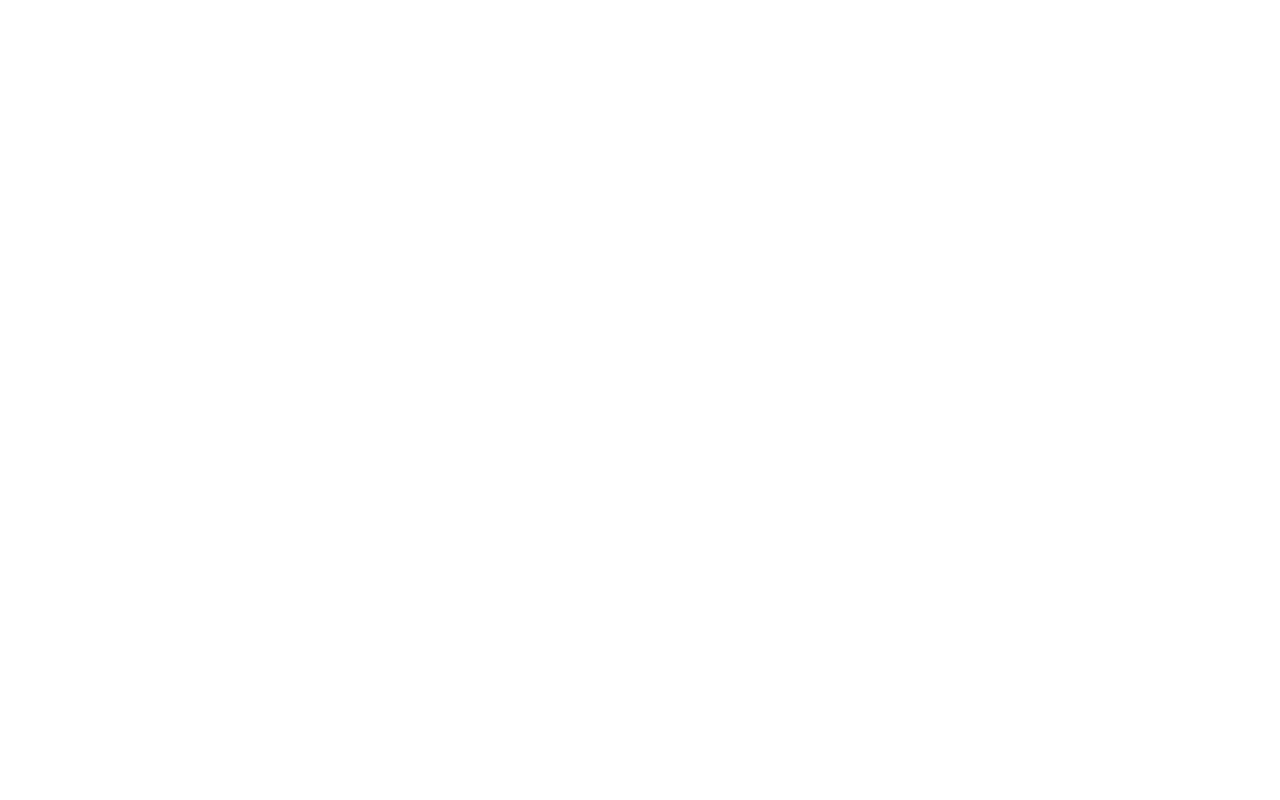
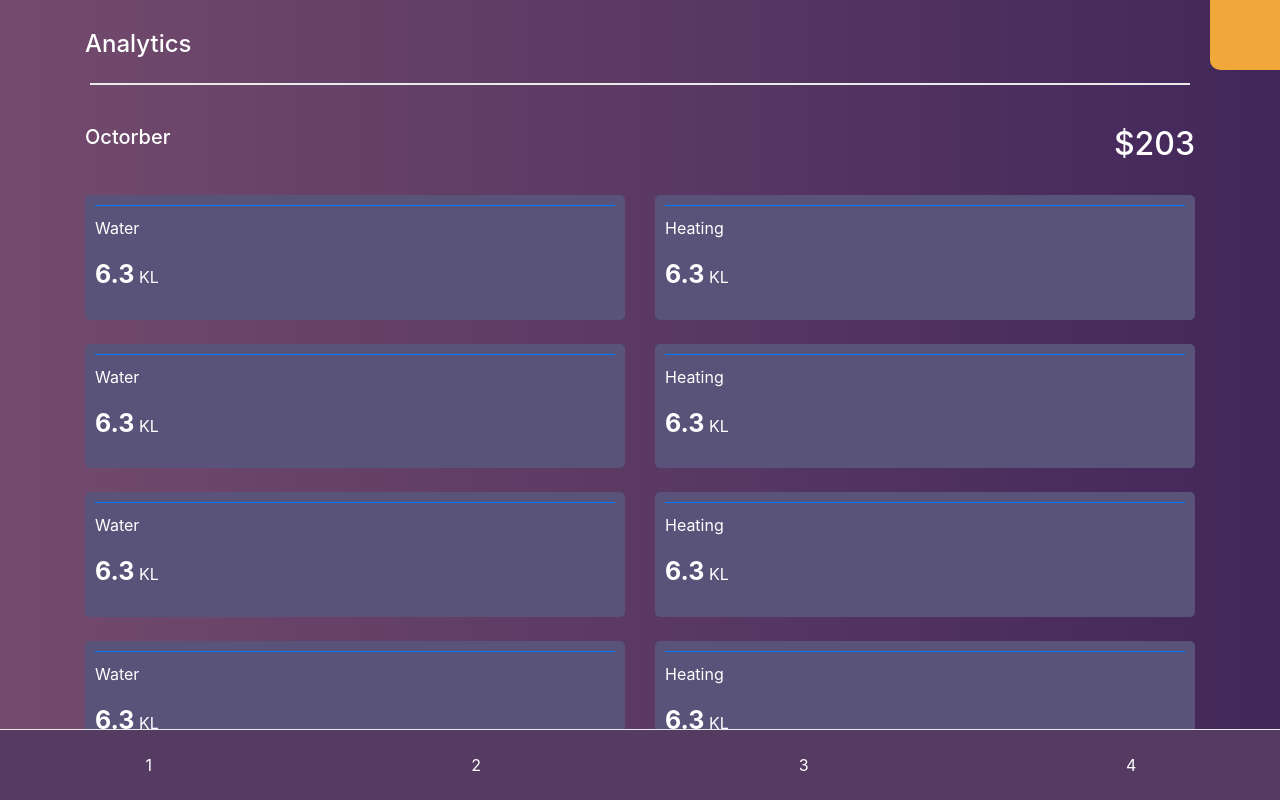
Before and after one commit to moonjunghwan/taling_moon_0215, a plain HTML site: page index.html in a window 1280 px wide. Drawn offline with nearby package versions, Linux system fonts and the light colour scheme.

Commit message:
기본 스타일 구성

```diff
--- a/index.html
+++ b/index.html
@@ -11,6 +11,149 @@
 </head>
 <body>
 
+    <section id="wrap">
+        <div class="container">
+            <div class="row">
+                <div class="col-6">
+                    <h4 id="titleWord">Analytics</h4>
+                </div>
+                <div class="col-6">
+                    <div id="rightTopBox"></div>
+                </div>
+            </div>
+        </div>
+
+        <hr style="width:90%; border:1px solid #eaeaea;">
+        <br>
+
+        <div class="container">
+            <div class="row">
+                <div class="col-6">
+                    <h5 class="white">Octorber</h5>
+                </div>
+                <div class="col-6 text-right">
+                    <h2 class="white">$203</h2>
+                </div>
+            </div>
+        </div>
+
+        <br>
+
+        <div class="container">
+
+            <div class="row">
+                <div class="col-6">
+                    <div class="contentCard">
+                        <div class="border-top border-primary boxBar"></div>
+                        <p class="white">Water</p>
+                        <p class="white">
+                            <span class="stat">6.3</span>
+                            <span>KL<span>
+                        </p>
+                    </div>
+                </div>
+                <div class="col-6">
+                    <div class="contentCard">
+                        <div class="border-top border-primary boxBar"></div>
+                        <p class="white">Heating</p>
+                        <p class="white">
+                            <span class="stat">6.3</span>
+                            <span>KL<span>
+                        </p>
+                    </div>
+                </div>
+            </div>
+
+            <br>
+
+            <div class="row">
+                <div class="col-6">
+                    <div class="contentCard">
+                        <div class="border-top border-primary boxBar"></div>
+                        <p class="white">Water</p>
+                        <p class="white">
+                            <span class="stat">6.3</span>
+                            <span>KL<span>
+                        </p>
+                    </div>
+                </div>
+                <div class="col-6">
+                    <div class="contentCard">
+                        <div class="border-top border-primary boxBar"></div>
+                        <p class="white">Heating</p>
+                        <p class="white">
+                            <span class="stat">6.3</span>
+                            <span>KL<span>
+                        </p>
+                    </div>
+                </div>
+            </div>
+
+            <br>
+
+            <div class="row">
+                <div class="col-6">
+                    <div class="contentCard">
+                        <div class="border-top border-primary boxBar"></div>
+                        <p class="white">Water</p>
+                        <p class="white">
+                            <span class="stat">6.3</span>
+                            <span>KL<span>
+                        </p>
+                    </div>
+                </div>
+                <div class="col-6">
+                    <div class="contentCard">
+                        <div class="border-top border-primary boxBar"></div>
+                        <p class="white">Heating</p>
+                        <p class="white">
+                            <span class="stat">6.3</span>
+                            <span>KL<span>
+                        </p>
+                    </div>
+                </div>
+            </div>
+
+            <br>
+
+            <div class="row">
+                <div class="col-6">
+                    <div class="contentCard">
+                        <div class="border-top border-primary boxBar"></div>
+                        <p class="white">Water</p>
+                        <p class="white">
+                            <span class="stat">6.3</span>
+                            <span>KL<span>
+                        </p>
+                    </div>
+                </div>
+                <div class="col-6">
+                    <div class="contentCard">
+                        <div class="border-top border-primary boxBar"></div>
+                        <p class="white">Heating</p>
+                        <p class="white">
+                            <span class="stat">6.3</span>
+                            <span>KL<span>
+                        </p>
+                    </div>
+                </div>
+            </div>
+
+        </div>
+    </section>
+
+    <footer id="footer">
+        <div class="container-fulid">
+            <div class="row">
+                <div class="col-3 text-center footerBox">1</div>
+                <div class="col-3 text-center footerBox">2</div>
+                <div class="col-3 text-center footerBox">3</div>
+                <div class="col-3 text-center footerBox">4</div>
+            </div>
+        </div>
+    </footer>
+
+
     <script src="https://code.jquery.com/jquery-3.3.1.slim.min.js" integrity="sha384-q8i/X+965DzO0rT7abK41JStQIAqVgRVzpbzo5smXKp4YfRvH+8abtTE1Pi6jizo" crossorigin="anonymous"></script>
     <script src="https://cdnjs.cloudflare.com/ajax/libs/popper.js/1.14.7/umd/popper.min.js" integrity="sha384-UO2eT0CpHqdSJQ6hJty5KVphtPhzWj9WO1clHTMGa3JDZwrnQq4sF86dIHNDz0W1" crossorigin="anonymous"></script>
     <script src="https://stackpath.bootstrapcdn.com/bootstrap/4.3.1/js/bootstrap.min.js" integrity="sha384-JjSmVgyd0p3pXB1rRibZUAYoIIy6OrQ6VrjIEaFf/nJGzIxFDsf4x0xIM+B07jRM" crossorigin="anonymous"></script>
--- a/public/style.css
+++ b/public/style.css
@@ -0,0 +1,65 @@
+body {
+    background: #42275a;  /* fallback for old browsers */
+    background: -webkit-linear-gradient(to right, #734b6d, #42275a);  /* Chrome 10-25, Safari 5.1-6 */
+    background: linear-gradient(to right, #734b6d, #42275a); /* W3C, IE 10+/ Edge, Firefox 16+, Chrome 26+, Opera 12+, Safari 7+ */
+}
+
+/*
+gradation => https://uigradients.com/
+*/
+
+#wrap {
+    margin:30px;
+    z-index:1;
+}
+
+#titleWord {
+    color:#FFFFFF;
+}
+
+#rightTopBox {
+    background-color:#F1A83B;
+    width:70px;
+    height:70px;
+    position:fixed;
+    top:0;
+    right:0;
+    border-radius:0px 0px 0px 10px;
+    z-index:20;
+}
+
+.contentCard {
+    background-color:#595279;
+    width:100%;
+    margin:0 auto;
+    border-radius:5px;
+    padding:10px;
+}
+
+.boxBar {
+    margin-bottom:10px;
+}
+
+.white {
+    color:#FFFFFF;
+}
+
+.stat {
+    font-size:25px;
+    font-weight:bold;
+}
+
+#footer {
+    background-color:#553A61;
+    position:fixed;
+    bottom:0;
+    width:100%;
+    border-top:0.5px solid #eaeaea;
+    z-index:10;
+}
+
+.footerBox {
+    height:70px;
+    line-height:70px;
+    color:#FFFFFF;
+}
```
